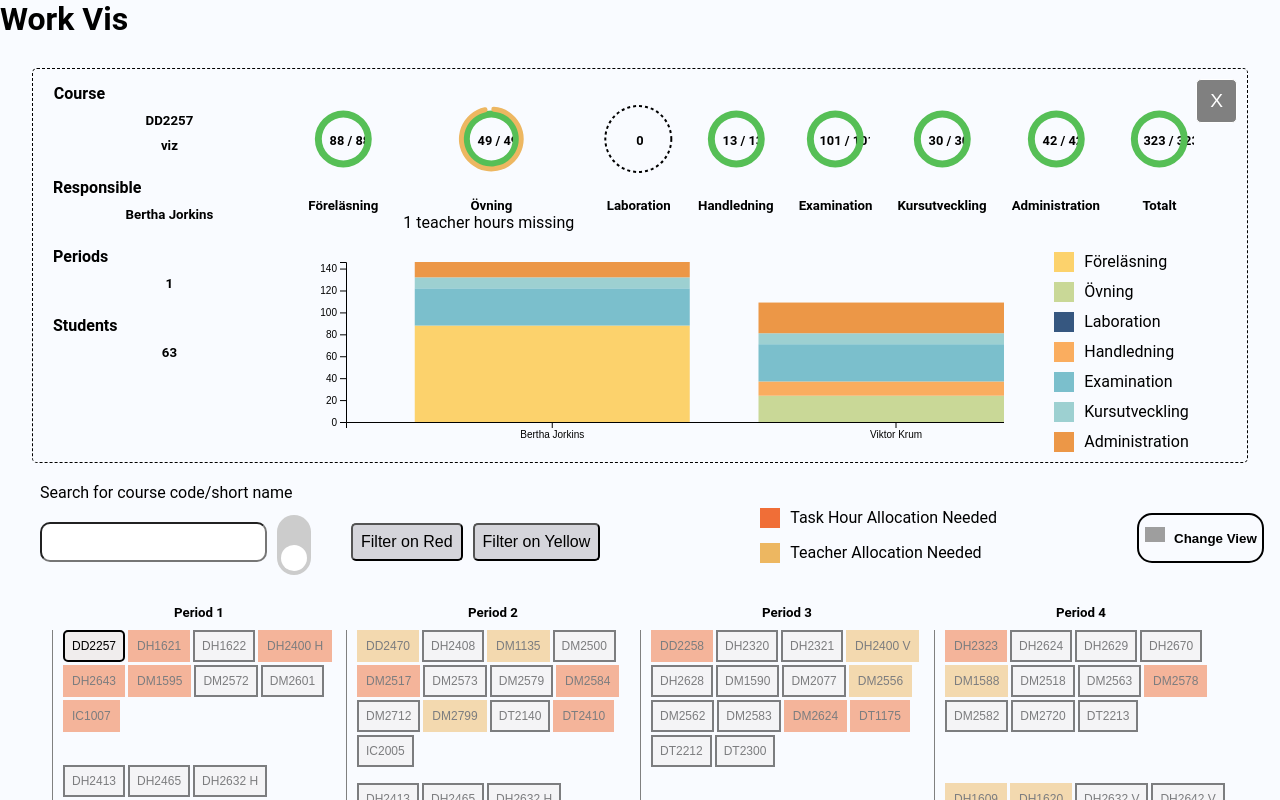
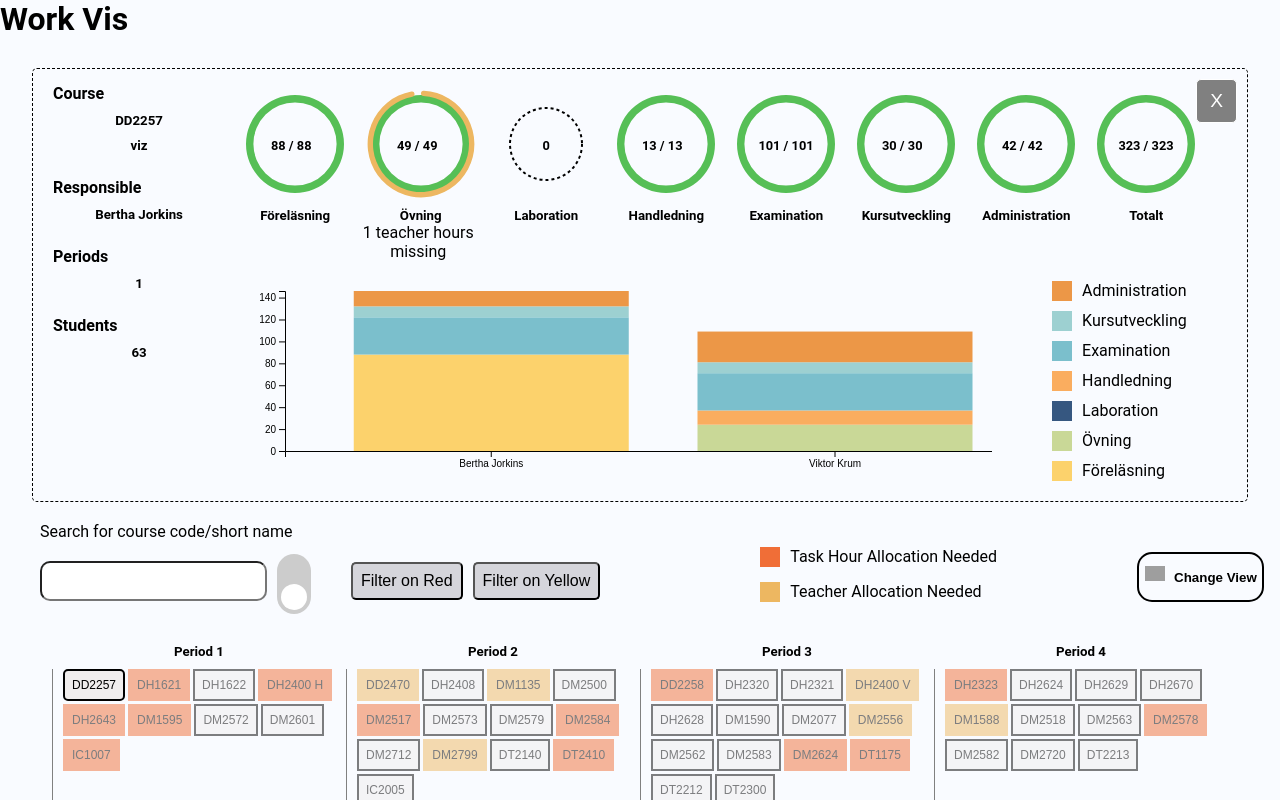
Before and after one commit to arda460/workviz, a React (Create React App) app: page / in a window 1280 px wide. Both pictures are taken after a click on the button "DD2257". Shown: the top 800 px of the page. Built offline with nearby package versions, Linux system fonts and the light colour scheme; grey boxes are pictures that could not be loaded.

Commit message:
bug fixes

```diff
--- a/src/components/CourseDetails/CourseDetails.css
+++ b/src/components/CourseDetails/CourseDetails.css
@@ -17,13 +17,13 @@
 .detailsColInfo {
   display: flex;
   flex-direction: column;
-  width: 25%;
+  width: 20%;
 
   max-height: 100%;
 }
 
 .detailsCol {
-  width: 75%;
+  width: 80%;
 }
 
 .detailsCol.exit {
--- a/src/components/CourseDetails/CourseDetails.js
+++ b/src/components/CourseDetails/CourseDetails.js
@@ -3,16 +3,26 @@ import { GlobalStateContext } from "../../context/GlobalStateContext";
 import CourseDetailsRow from "../CourseDetailsRow/CourseDetailsRow";
 import ProgressBars from "../ProgressBars/ProgressBars";
 import StackedTeachers from "../StackedTeachers/StackedTeachers";
+import { DataContext } from "../../context/DataContext";
+
 import "./CourseDetails.css";
 
 export default function CourseDetails(props) {
-  const { data } = props;
+  const { HT20, VT20 } = useContext(DataContext);
+
+  const data = {
+    autumnData: HT20,
+    springData: VT20
+  }
+
   const {
     courseDetails,
     setDisplayDetails,
     setOverView
   } = useContext(GlobalStateContext);
   const d = useRef(null);
+
+  console.log(courseDetails);
 
   const exitDetails = () => {
     setDisplayDetails(false);
--- a/src/components/DetailView/DetailView.js
+++ b/src/components/DetailView/DetailView.js
@@ -4,12 +4,12 @@ import TeacherDetails from "../TeacherDetails/TeacherDetails";
 import { GlobalStateContext } from "../../context/GlobalStateContext";
 
 function DetailView({ view }) {
-  const { courseOverview, selectedPerson } = useContext(GlobalStateContext);
+  const { selectedPerson } = useContext(GlobalStateContext);
 
   return (
     <div>
       {view === "CourseDetails" ? (
-        <CourseDetails data={courseOverview} />
+        <CourseDetails/>
       ) : null}
       {view === "TeacherDetails" ? (
         <TeacherDetails selectedPerson={selectedPerson} />
--- a/src/components/OverView/OverView.js
+++ b/src/components/OverView/OverView.js
@@ -2,7 +2,6 @@ import React, { useContext } from "react";
 import "./OverView.css";
 import CourseTable from "../CourseTable/CourseTable";
 import BarChartData from "../BarChart/BarChartData";
-import Search from "../Search/Search";
 import { GlobalStateContext } from "../../context/GlobalStateContext";
 
 export default function OverView() {
@@ -10,7 +9,6 @@ export default function OverView() {
 
   return (
     <div className="container2 view-container">
-      {/* <Search/> */}
       {overView && <CourseTable />}
       {!overView && <BarChartData onClick={updateBarClick} />}
     </div>
--- a/src/components/ProgressBar/ProgressBar.js
+++ b/src/components/ProgressBar/ProgressBar.js
@@ -3,10 +3,11 @@ import * as d3 from "d3";
 import "./ProgressBar.css";
 
 export default function ProgressBar(props) {
-    const { percentage, percentage2, percentage3, label, height, bHours, aHours, tHours, uHours } = props;
+    const { percentage, percentage2, percentage3, label, bHours, aHours, tHours, uHours } = props;
     const svgRef = useRef(null);
 
-    const width = (window.innerWidth - 60 - (0.25 * (window.innerWidth - 60))) * 0.075;
+    const height = 120;
+    const width = 120;
     const arcWidth = height * 0.045;
     const arcOuterOuterRadious = width / 2.5 + arcWidth;
     const arcOuterRadius = width / 2.5;
--- a/src/components/ProgressBars/ProgressBars.js
+++ b/src/components/ProgressBars/ProgressBars.js
@@ -4,7 +4,6 @@ import "./ProgressBars.css";
 
 export default function ProgressBars(props) {
     const { data } = props;
-    const [progressHeight, setProgressHeight] = useState(110);
     const [ teacherHoursSplit, setSplit ] = useState({ 'Frl': 0, 'Ovn': 0, 'La': 0, 'Ha': 0, 'Ex': 0, 'Ku': 0, 'Adm': 0, 'Totalt': 0 });
     const [ unknownHoursSplit, setUnknownSplit] = useState({});
 
@@ -31,13 +30,6 @@ export default function ProgressBars(props) {
                 return labels[i];
         }
     }
-
-    window.addEventListener("resize", () => {
-        const container = document.getElementById('courseFlex');
-        const size = Math.min(container.clientWidth / 4.5, container.clientHeight)
-        setProgressHeight(size * 0.334);
-    });
-
 
     useEffect(() => {
         const teacherHours = { 'Frl': 0, 'Ovn': 0, 'La': 0, 'Ha': 0, 'Ex': 0, 'Ku': 0, 'Adm': 0, 'Totalt': 0 };
@@ -92,7 +84,6 @@ export default function ProgressBars(props) {
                             aHours={allocatedHours}
                             tHours={tHours}
                             uHours={uHours}
-                            height={progressHeight}
                             label={label} />
                     )
                 })}
--- a/src/components/StackedTeachers/StackedTeachers.css
+++ b/src/components/StackedTeachers/StackedTeachers.css
@@ -1,5 +1,6 @@
 .stackedTeachersRow {
     margin-top: 20px;
+    margin-bottom: 10px;
     display: flex;
     flex-direction: row;
     justify-content: space-between;
@@ -14,7 +15,7 @@
 }
 
 .sLabels {
-    padding-left: 50px;
+    padding-left: 60px;
     width: 20%;
 }
 
--- a/src/components/StackedTeachers/StackedTeachers.js
+++ b/src/components/StackedTeachers/StackedTeachers.js
@@ -51,7 +51,6 @@ export default function StackedTeachers(props) {
         svg.append("g")
             .attr("transform", "translate(0," + height + ")")
             .call(d3.axisBottom(x));
-
 
         /*
         // Lift every other label
@@ -113,32 +112,32 @@ export default function StackedTeachers(props) {
             </div>
             <div className="sLabels">
                 <div className="colorLabel">
-                    <div className="labelFor"></div>
-                    <p>Föreläsning</p>
+                    <div className="labelAdm"></div>
+                    <p>Administration</p>
+                </div>
+                <div className="colorLabel">
+                    <div className="labelKu"></div>
+                    <p>Kursutveckling</p>
+                </div>
+                <div className="colorLabel">
+                    <div className="labelEx"></div>
+                    <p>Examination</p>
+                </div>
+                <div className="colorLabel">
+                    <div className="labelHa"></div>
+                    <p>Handledning</p>
+                </div>
+                <div className="colorLabel">
+                    <div className="labelLa"></div>
+                    <p>Laboration</p>
                 </div>
                 <div className="colorLabel">
                     <div className="labelOvn"></div>
                     <p>Övning</p>
                 </div>
                 <div className="colorLabel">
-                    <div className="labelLa"></div>
-                    <p>Laboration</p>
-                </div>
-                <div className="colorLabel">
-                    <div className="labelHa"></div>
-                    <p>Handledning</p>
-                </div>
-                <div className="colorLabel">
-                    <div className="labelEx"></div>
-                    <p>Examination</p>
-                </div>
-                <div className="colorLabel">
-                    <div className="labelKu"></div>
-                    <p>Kursutveckling</p>
-                </div>
-                <div className="colorLabel">
-                    <div className="labelAdm"></div>
-                    <p>Administration</p>
+                    <div className="labelFor"></div>
+                    <p>Föreläsning</p>
                 </div>
             </div>
         </div>
```
